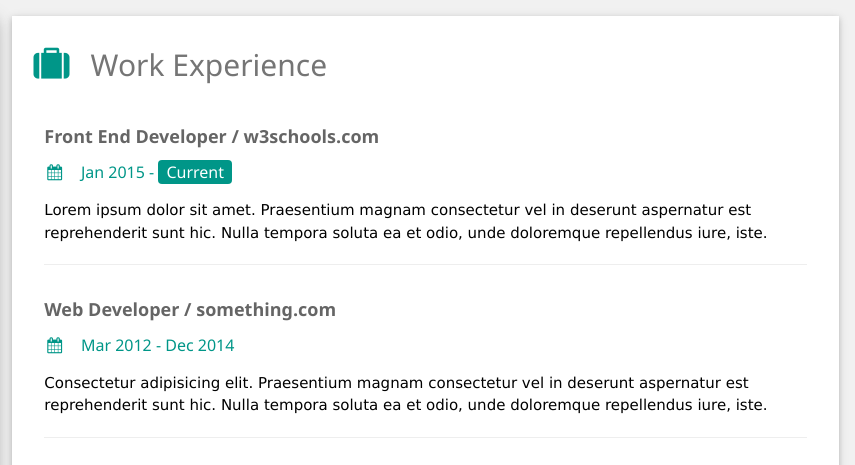
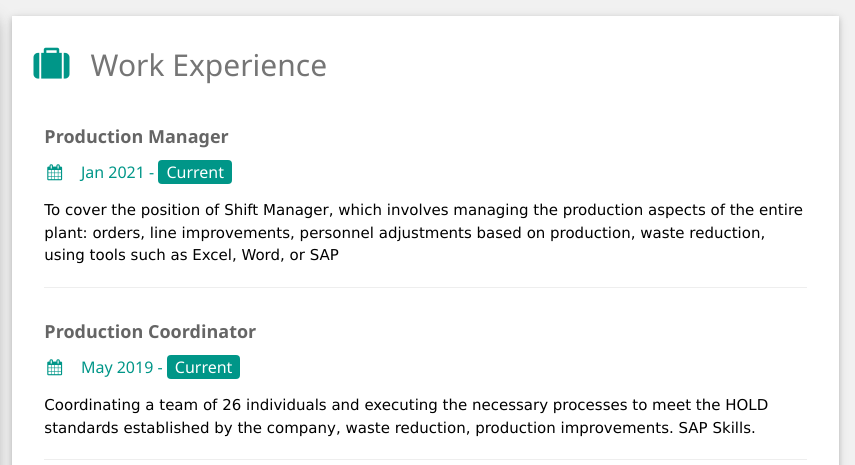
Before and after one commit to Organization-Cordoba-Ramos/CVPROJECT, a plain HTML site: page index.html in a window 1280 px wide. Shown: the top 465 px of the page, 425-1280 px from the left. Drawn offline with nearby package versions, Linux system fonts and the light colour scheme.

Commit message:
https://rociocordoba.atlassian.net/browse/CV-6 Add work experience

```diff
--- a/index.html
+++ b/index.html
@@ -69,22 +69,19 @@
                             class="fa fa-suitcase fa-fw w3-margin-right w3-xxlarge w3-text-teal"></i>Work Experience
                     </h2>
                     <div class="w3-container">
-                        <h5 class="w3-opacity"><b>Front End Developer / w3schools.com</b></h5>
-                        <h6 class="w3-text-teal"><i class="fa fa-calendar fa-fw w3-margin-right"></i>Jan 2015 - <span
+                        <h5 class="w3-opacity"><b>Production Manager</b></h5>
+                        <h6 class="w3-text-teal"><i class="fa fa-calendar fa-fw w3-margin-right"></i>Jan 2021 - <span
                                 class="w3-tag w3-teal w3-round">Current</span></h6>
-                        <p>Lorem ipsum dolor sit amet. Praesentium magnam consectetur vel in deserunt aspernatur est
-                            reprehenderit sunt hic. Nulla tempora soluta ea et odio, unde doloremque repellendus iure,
-                            iste.</p>
-                        <hr>
+                        <p>To cover the position of Shift Manager, which involves managing the production aspects of
+                            the entire plant: orders, line improvements, personnel adjustments based on production,
+                            waste reduction, using tools such as Excel, Word, or SAP</p><hr>
                     </div>
                     <div class="w3-container">
-                        <h5 class="w3-opacity"><b>Web Developer / something.com</b></h5>
-                        <h6 class="w3-text-teal"><i class="fa fa-calendar fa-fw w3-margin-right"></i>Mar 2012 - Dec 2014
-                        </h6>
-                        <p>Consectetur adipisicing elit. Praesentium magnam consectetur vel in deserunt aspernatur est
-                            reprehenderit sunt hic. Nulla tempora soluta ea et odio, unde doloremque repellendus iure,
-                            iste.</p>
-                        <hr>
+                        <h5 class="w3-opacity"><b>Production Coordinator</b></h5>
+                        <h6 class="w3-text-teal"><i class="fa fa-calendar fa-fw w3-margin-right"></i>May 2019 - <span
+                            |   class="w3-tag w3-teal w3-round">Current</span></h6>
+                        <p>Coordinating a team of 26 individuals and executing the necessary processes to meet the HOLD
+                            standards established by the company, waste reduction, production improvements. SAP Skills.</p><hr>
                     </div>
                     <div class="w3-container">
                         <h5 class="w3-opacity"><b>Graphic Designer / designsomething.com</b></h5>
```
